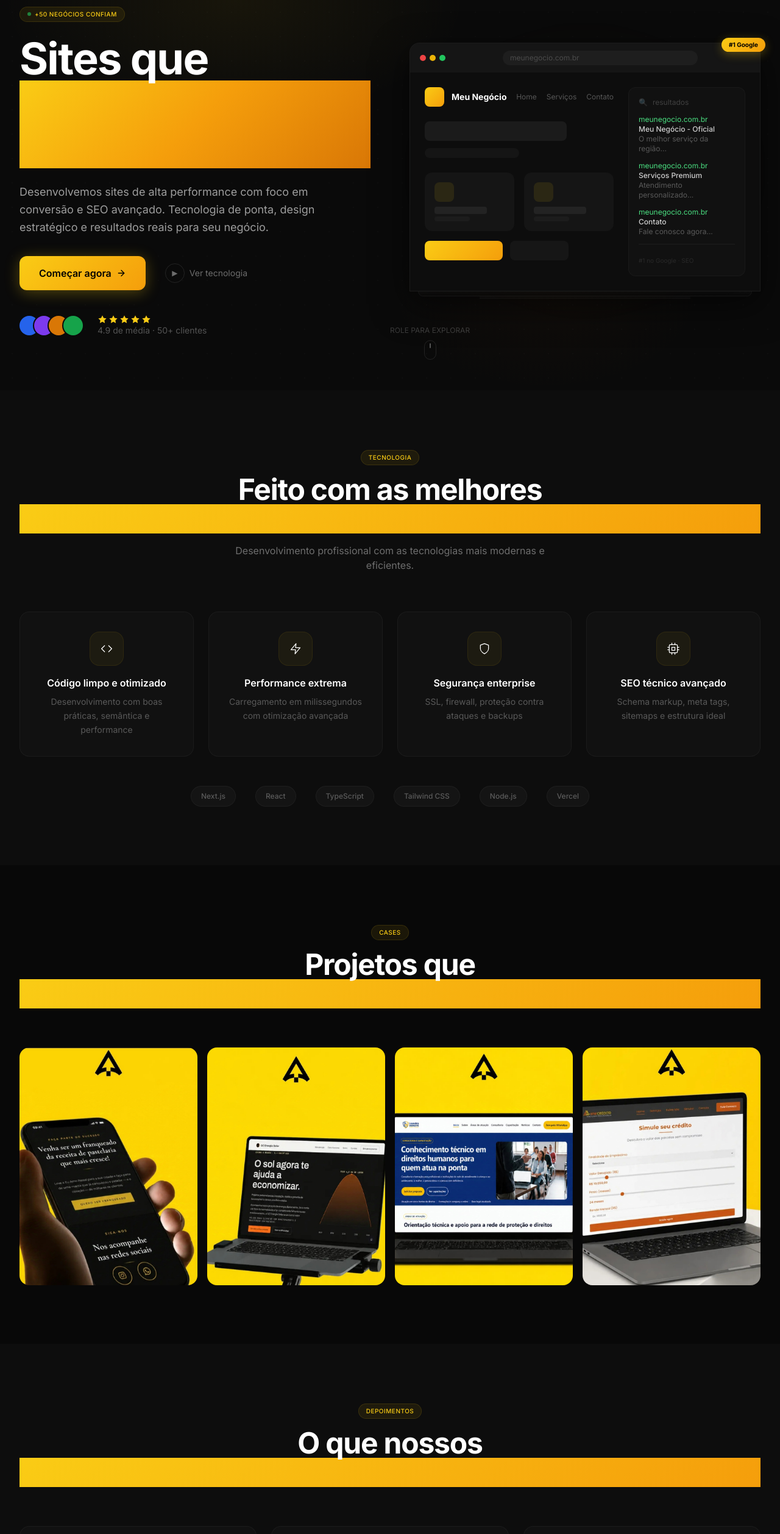
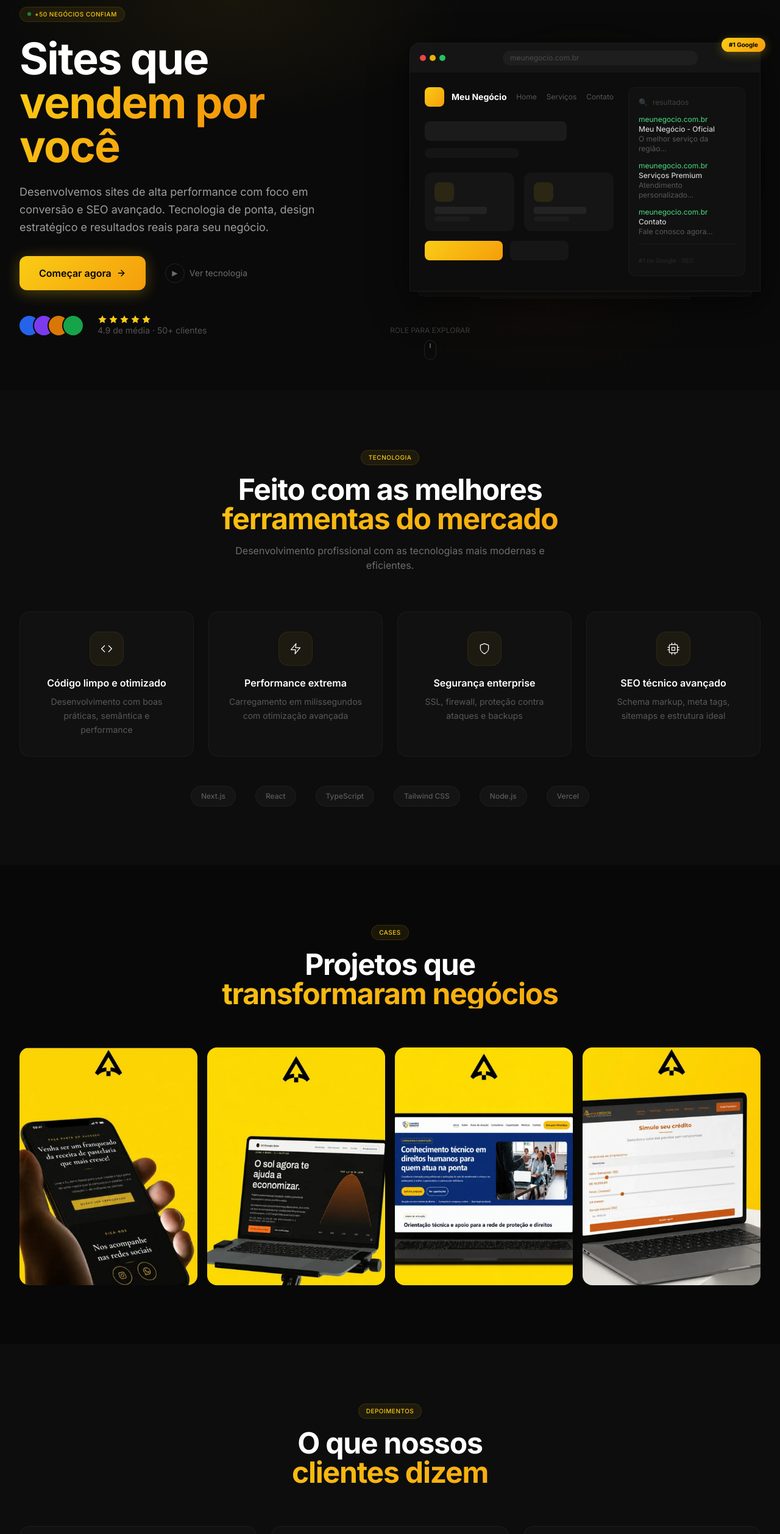
Before and after one commit to alisonfulldev/topsitesbr, a Next.js app: page / in a window 1280 px wide. Shown: the part 160-2676 px from the top of the page at 61% size. Built offline with nearby package versions, Linux system fonts and the light colour scheme.

Commit message:
fix: corrigir faixas amarelas nos títulos com gradiente de texto

```diff
--- a/app/page.tsx
+++ b/app/page.tsx
@@ -319,7 +319,7 @@ export default function HomePage() {
 
                 <h1 className="text-5xl sm:text-6xl lg:text-7xl font-bold tracking-tight leading-[1.05] mb-6">
                   Sites que
-                  <span className="block text-transparent bg-clip-text" style={{ background: 'linear-gradient(135deg, #facc15, #f59e0b, #d97706)' }}>
+                  <span className="block" style={{ background: 'linear-gradient(135deg, #facc15, #f59e0b, #d97706)', WebkitBackgroundClip: 'text', WebkitTextFillColor: 'transparent', backgroundClip: 'text' }}>
                     vendem por você
                   </span>
                 </h1>
@@ -530,7 +530,7 @@ export default function HomePage() {
               <Badge className="mb-4">Tecnologia</Badge>
               <h2 className="text-4xl sm:text-5xl font-bold tracking-tight mb-4">
                 Feito com as melhores
-                <span className="block text-transparent bg-clip-text" style={{ background: 'linear-gradient(135deg, #facc15, #f59e0b)' }}>
+                <span className="block" style={{ background: 'linear-gradient(135deg, #facc15, #f59e0b)', WebkitBackgroundClip: 'text', WebkitTextFillColor: 'transparent', backgroundClip: 'text' }}>
                   ferramentas do mercado
                 </span>
               </h2>
@@ -589,7 +589,7 @@ export default function HomePage() {
               <Badge className="mb-4">Cases</Badge>
               <h2 className="text-4xl sm:text-5xl font-bold tracking-tight mb-4">
                 Projetos que
-                <span className="block text-transparent bg-clip-text" style={{ background: 'linear-gradient(135deg, #facc15, #f59e0b)' }}>
+                <span className="block" style={{ background: 'linear-gradient(135deg, #facc15, #f59e0b)', WebkitBackgroundClip: 'text', WebkitTextFillColor: 'transparent', backgroundClip: 'text' }}>
                   transformaram negócios
                 </span>
               </h2>
@@ -632,7 +632,7 @@ export default function HomePage() {
               <Badge className="mb-4">Depoimentos</Badge>
               <h2 className="text-4xl sm:text-5xl font-bold tracking-tight mb-4">
                 O que nossos
-                <span className="block text-transparent bg-clip-text" style={{ background: 'linear-gradient(135deg, #facc15, #f59e0b)' }}>
+                <span className="block" style={{ background: 'linear-gradient(135deg, #facc15, #f59e0b)', WebkitBackgroundClip: 'text', WebkitTextFillColor: 'transparent', backgroundClip: 'text' }}>
                   clientes dizem
                 </span>
               </h2>
@@ -679,7 +679,7 @@ export default function HomePage() {
               <Badge className="mb-4">Investimento</Badge>
               <h2 className="text-4xl sm:text-5xl font-bold tracking-tight mb-4">
                 Preço justo para
-                <span className="block text-transparent bg-clip-text" style={{ background: 'linear-gradient(135deg, #facc15, #f59e0b)' }}>
+                <span className="block" style={{ background: 'linear-gradient(135deg, #facc15, #f59e0b)', WebkitBackgroundClip: 'text', WebkitTextFillColor: 'transparent', backgroundClip: 'text' }}>
                   resultado de verdade
                 </span>
               </h2>
@@ -730,7 +730,7 @@ export default function HomePage() {
               <Badge className="mb-4">Dúvidas</Badge>
               <h2 className="text-4xl sm:text-5xl font-bold tracking-tight">
                 Perguntas
-                <span className="block text-transparent bg-clip-text" style={{ background: 'linear-gradient(135deg, #facc15, #f59e0b)' }}>
+                <span className="block" style={{ background: 'linear-gradient(135deg, #facc15, #f59e0b)', WebkitBackgroundClip: 'text', WebkitTextFillColor: 'transparent', backgroundClip: 'text' }}>
                   frequentes
                 </span>
               </h2>
@@ -773,7 +773,7 @@ export default function HomePage() {
           <div className="relative max-w-3xl mx-auto px-4 sm:px-8 text-center">
             <h2 className="text-4xl sm:text-6xl font-bold tracking-tight mb-6">
               Pronto para ter um site
-              <span className="block text-transparent bg-clip-text" style={{ background: 'linear-gradient(135deg, #facc15, #f59e0b)' }}>
+              <span className="block" style={{ background: 'linear-gradient(135deg, #facc15, #f59e0b)', WebkitBackgroundClip: 'text', WebkitTextFillColor: 'transparent', backgroundClip: 'text' }}>
                 que realmente vende?
               </span>
             </h2>
```
